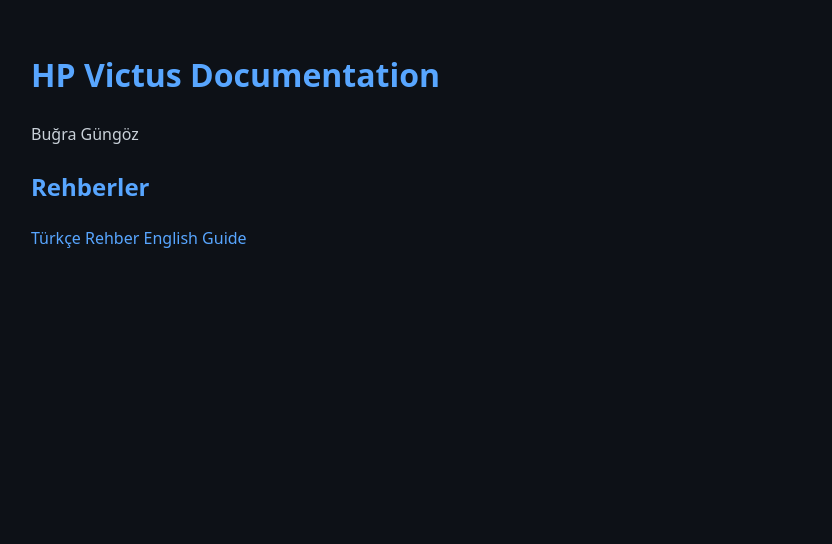
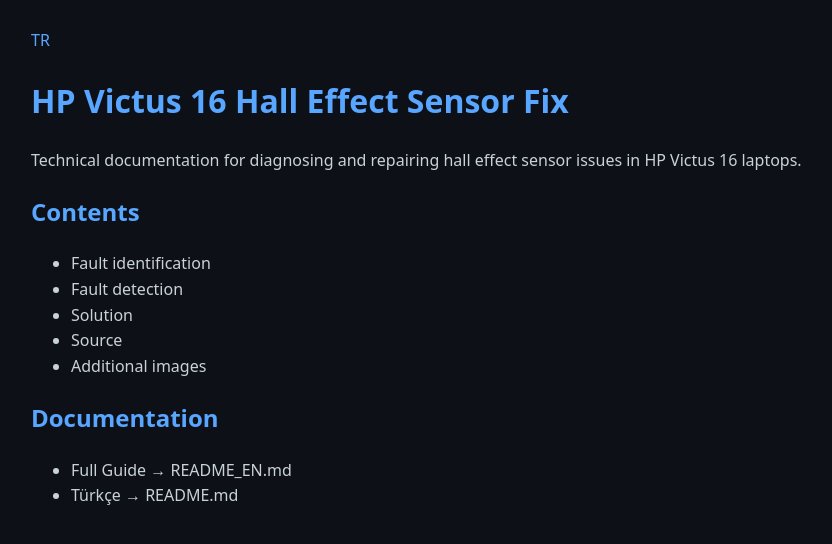
Before and after one commit to bugragungoz/HP-Victus-Hall-Effect-Sensor-Fix, a Jekyll site: the page built from index.md, in a window 1280 px wide. Shown: the top 544 px of the page, without its empty margins (109-941 px from the left). Built offline with Jekyll 4.4.1, drawn with Linux system fonts in a browser that asks for light colours.

Commit message:
Update index.md

```diff
--- a/index.md
+++ b/index.md
@@ -1,13 +1,23 @@
 ---
 layout: default
-title: Home
+title: HP Victus 16 Hall Effect Sensor Fix
 ---
 
-# HP Victus Documentation
+<div class="topbar">
+  <a href="{{ '/tr' | relative_url }}">TR</a>
+</div>
 
-Buğra Güngöz
+# HP Victus 16 Hall Effect Sensor Fix
 
-## Rehberler
+Technical documentation for diagnosing and repairing hall effect sensor issues in HP Victus 16 laptops.
 
-[Türkçe Rehber](README.md)
-[English Guide](README_EN.md)
+## Contents
+- Fault identification
+- Fault detection
+- Solution
+- Source
+- Additional images
+
+## Documentation
+- Full Guide → README_EN.md
+- Türkçe → README.md
```
